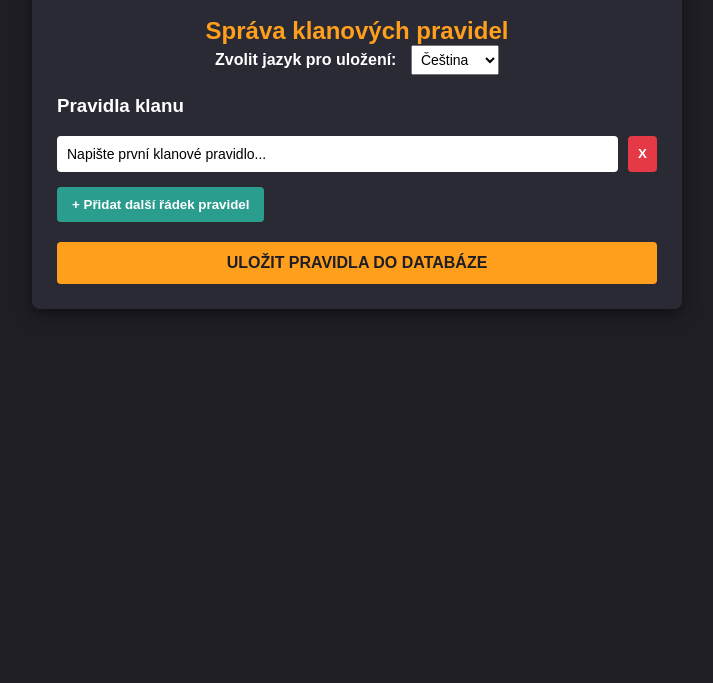
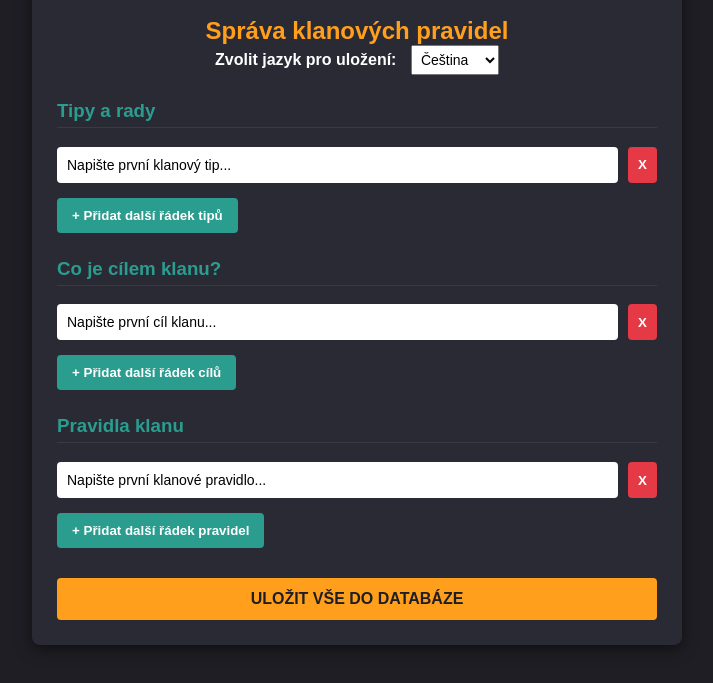
Before and after one commit to P-olajda73/wot-rules, a website: page admin.html in a window 1280 px wide. Shown: the part 119-802 px from the top of the page, without its empty margins (283-996 px from the left). Drawn offline with Linux system fonts and the light colour scheme; sample sign-in values are in the browser's storage.

Commit message:
Update admin.html

```diff
--- a/admin.html
+++ b/admin.html
@@ -8,19 +8,20 @@
         .box { max-width: 600px; margin: 0 auto; background: #2a2a35; padding: 25px; border-radius: 8px; box-shadow: 0 4px 15px rgba(0,0,0,0.5); }
         .header-admin { display: flex; justify-content: space-between; align-items: center; margin-bottom: 20px; border-bottom: 1px solid #444; padding-bottom: 15px; }
         h1, h2 { text-align: center; color: #ff9f1c; margin: 0; }
+        h3 { color: #2a9d8f; border-bottom: 1px solid #3a3a45; padding-bottom: 5px; margin-top: 25px; }
         .input-group { display: flex; margin-bottom: 10px; }
-        input { flex: 1; padding: 10px; border: none; border-radius: 4px; font-size: 14px; }
+        input { flex: 1; padding: 10px; border: none; border-radius: 4px; font-size: 14px; background: #fff; color: #000; }
         .btn-del { margin-left: 10px; background: #e63946; color: white; border: none; padding: 10px; border-radius: 4px; cursor: pointer; font-weight: bold; }
         .btn { padding: 10px 15px; background: #2a9d8f; color: white; border: none; border-radius: 4px; cursor: pointer; font-weight: bold; margin-top: 5px; }
         .btn-logout { background: #555; padding: 8px 12px; font-size: 12px; }
         .btn-logout:hover { background: #e63946; }
-        #save { display: block; width: 100%; padding: 12px; background: #ff9f1c; color: #1e1e24; font-size: 16px; font-weight: bold; margin-top: 20px; border: none; border-radius: 4px; cursor: pointer; }
+        #save { display: block; width: 100%; padding: 12px; background: #ff9f1c; color: #1e1e24; font-size: 16px; font-weight: bold; margin-top: 30px; border: none; border-radius: 4px; cursor: pointer; }
     </style>
 </head>
 <body>
 
     <script>
-        // 🔒 ZÁMEK: Pokud v paměti prohlížeče chybí příznak přihlášení, okamžitě odhodíme uživatele na login.html
+        // 🔒 ZÁMEK: Pokud v paměti chybí příznak přihlášení, okamžitě odhodíme uživatele na login.html
         if (localStorage.getItem("loggedIn") !== "true") {
             window.location.href = "login.html";
         }
@@ -43,15 +44,34 @@
             </select>
         </div>
 
+        <!-- 🔹 SEKCE 1: TIPY A RADY -->
+        <div>
+            <h3>Tipy a rady</h3>
+            <div id="tipsArea">
+                <div class="input-group"><input type="text" class="t-input" value="Napište první klanový tip..."><button class="btn-del" onclick="this.parentElement.remove()">X</button></div>
+            </div>
+            <button class="btn" onclick="addNode('tipsArea', 't-input')">+ Přidat další řádek tipů</button>
+        </div>
+
+        <!-- 🔹 SEKCE 2: CO JE CÍLEM KLANU -->
+        <div>
+            <h3>Co je cílem klanu?</h3>
+            <div id="goalArea">
+                <div class="input-group"><input type="text" class="g-input" value="Napište první cíl klanu..."><button class="btn-del" onclick="this.parentElement.remove()">X</button></div>
+            </div>
+            <button class="btn" onclick="addNode('goalArea', 'g-input')">+ Přidat další řádek cílů</button>
+        </div>
+
+        <!-- 🔹 SEKCE 3: PRAVIDLA KLANU -->
         <div>
             <h3>Pravidla klanu</h3>
             <div id="rulesArea">
                 <div class="input-group"><input type="text" class="r-input" value="Napište první klanové pravidlo..."><button class="btn-del" onclick="this.parentElement.remove()">X</button></div>
             </div>
-            <button class="btn" onclick="addNode()">+ Přidat další řádek pravidel</button>
+            <button class="btn" onclick="addNode('rulesArea', 'r-input')">+ Přidat další řádek pravidel</button>
         </div>
 
-        <button id="save">ULOŽIT PRAVIDLA DO DATABÁZE</button>
+        <button id="save">ULOŽIT VŠE DO DATABÁZE</button>
     </div>
 
     <script>
@@ -61,18 +81,31 @@
             window.location.href = "login.html";
         });
 
-        function addNode() {
-            const area = document.getElementById('rulesArea');
+        // Funkce pro dynamické přidávání nových řádků do jakékoliv sekce
+        function addNode(areaId, inputClass) {
+            const area = document.getElementById(areaId);
             const div = document.createElement('div');
             div.className = 'input-group';
-            div.innerHTML = '<input type="text" class="r-input" value=""><button class="btn-del" onclick="this.parentElement.remove()">X</button>';
+            div.innerHTML = `<input type="text" class="${inputClass}" value=""><button class="btn-del" onclick="this.parentElement.remove()">X</button>`;
             area.appendChild(div);
         }
 
+        // Funkce pro odeslání všech sekcí najednou do MongoDB
         document.getElementById("save").addEventListener("click", async () => {
             const language = document.getElementById("lang").value;
-            const payload = { tips: ["Aktivní klan"], goal: ["Vítězství v bitvách"], rules: [] };
+            const payload = { tips: [], goal: [], rules: [] };
 
+            // Posbíráme Tipy
+            document.querySelectorAll(".t-input").forEach((input) => {
+                if (input.value.trim()) payload.tips.push(input.value.trim());
+            });
+
+            // Posbíráme Cíle
+            document.querySelectorAll(".g-input").forEach((input) => {
+                if (input.value.trim()) payload.goal.push(input.value.trim());
+            });
+
+            // Posbíráme Pravidla
             document.querySelectorAll(".r-input").forEach((input) => {
                 if (input.value.trim()) payload.rules.push(input.value.trim());
             });
@@ -85,7 +118,7 @@
                 });
 
                 if (response.ok) {
-                    alert("ÚSPĚCH! Pravidla byla trvale uložena do vaší databáze MongoDB!");
+                    alert("ÚSPĚCH! Tipy, cíle i pravidla byla trvale uložena do vaší databáze MongoDB!");
                 } else {
                     alert("Chyba při ukládání na server.");
                 }
```
